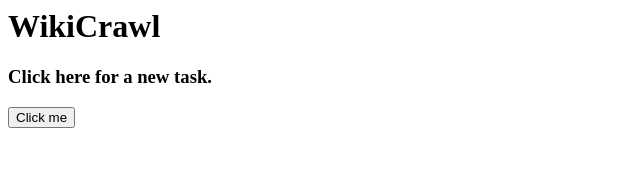
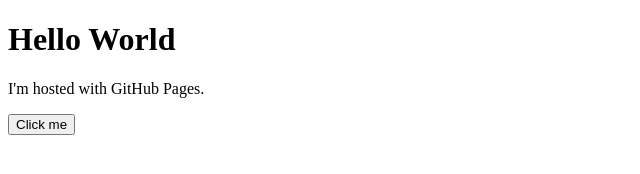
Before and after one commit to mjschleckser/WikiCrawl, a plain HTML site: page index.html in a window 1280 px wide. Shown: the whole page, without its empty margins (0-640 px from the left). Drawn offline with nearby package versions, Linux system fonts and the light colour scheme.

Commit message:
Update index.html

```diff
--- a/index.html
+++ b/index.html
@@ -1,16 +1,15 @@
-<script src="//ajax.googleapis.com/ajax/libs/jquery/1.8.1/jquery.min.js"></script>
-
-<head>
-  <title>Poggers</title>
-</head>
-
-<h1> WikiCrawl </h1>
-
-<div>
-  <h3>Click here for a new task.</h3>
-  <button onclick="myFunction()">Click me</button>
-</div>
-
+<!DOCTYPE html>
+<html>
+  <head>
+    <script src="//ajax.googleapis.com/ajax/libs/jquery/1.8.1/jquery.min.js"></script>
+    <title>Poggers</title>
+  </head>
+  <body>
+    <h1>Hello World</h1>
+    <p>I'm hosted with GitHub Pages.</p>
+    <button onclick="myFunction()">Click me</button>
+  </body>
+</html>
 
 <script>
   function myFunction(){
```
